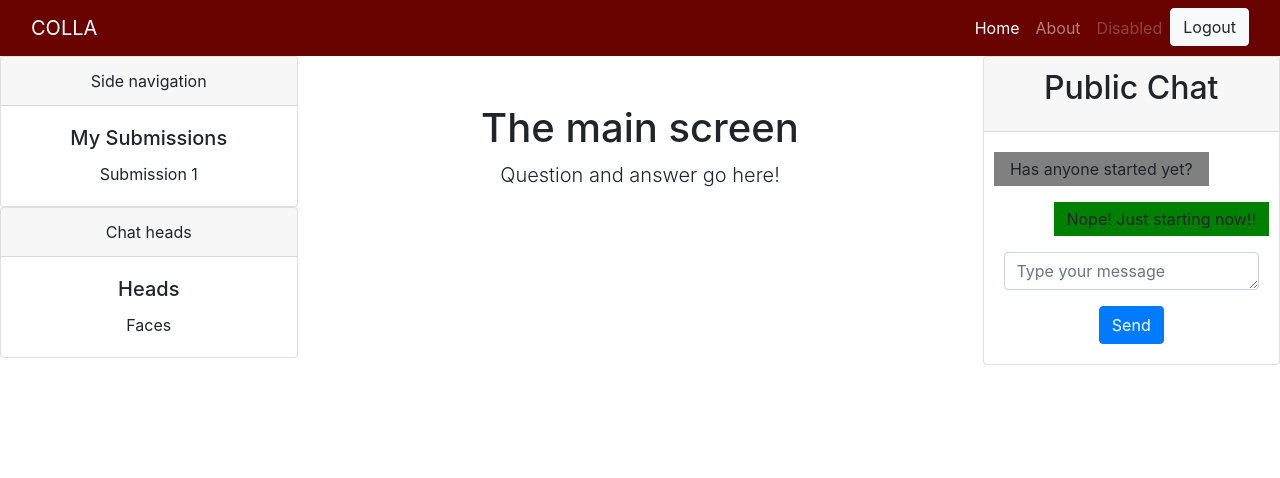
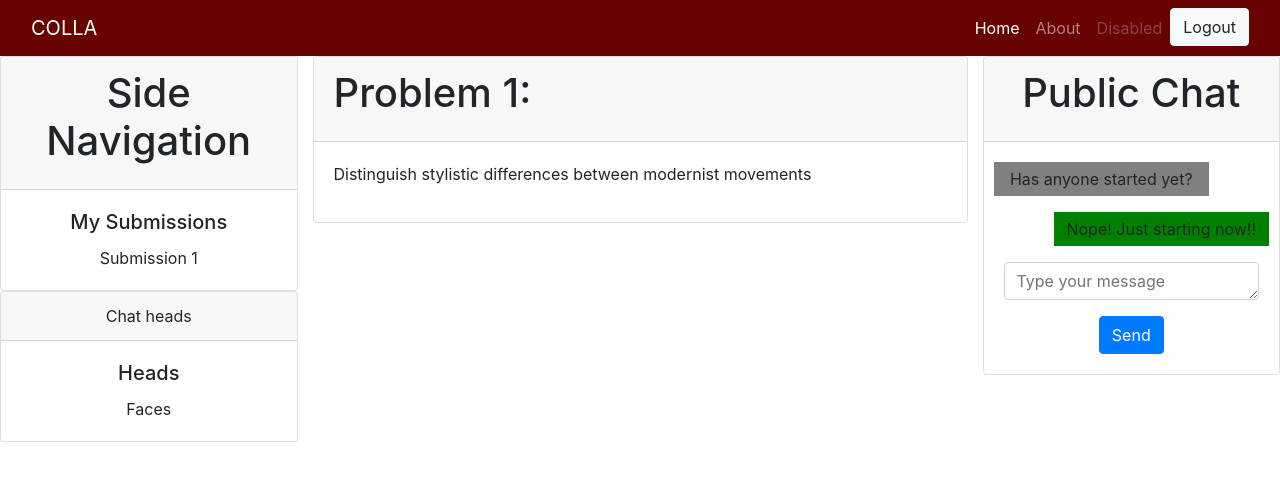
Before and after one commit to Matt-McConway/colla, a website: page index.html in a window 1280 px wide. Drawn offline with Linux system fonts and the light colour scheme.

Commit message:
Fix Column Spacing
Removed padding on middle column

```diff
--- a/index.html
+++ b/index.html
@@ -54,7 +54,7 @@
         <div class="col-lg-3 text-center">
           <div class="card">
             <div class="card-header">
-              Side navigation
+              <h1 class="card-title">Side Navigation</h1>
             </div>
             <div class="card-body">
               <h5 class="card-title">My Submissions</h5>
@@ -72,15 +72,21 @@
           </div>
         </div>
         <!-- Middle column -->
-        <div class="col-lg-6 text-center">
-          <h1 class="mt-5">The main screen</h1>
-          <p class="lead">Question and answer go here!</p>
+        <div class="col-lg-6" id="main-container-frame">
+          <div class="card">
+            <div class="card-header">
+              <h1 class="card-title">Problem 1:</h1>
+            </div>
+            <div class="card-body">
+                <p>Distinguish stylistic differences between modernist movements</p>
+            </div>
+          </div>
         </div>
         <!-- Rightmost column -->
         <div class="col-lg-3 text-center">
           <div class="card">
             <div class="card-header">
-              <h2 class ="card-title">Public Chat</h2>
+              <h1 class="card-title">Public Chat</h1>
             </div>
             <div class="card-body">
               <div class="chat-message-other">
--- a/style.css
+++ b/style.css
@@ -1,6 +1,11 @@
 /* Navigation */
 #main-navigation{
     background-color: #690300;
+}
+
+#main-container-frame{
+    padding-left: 0;
+    padding-right: 0;
 }
 
 /* Chat */
```
